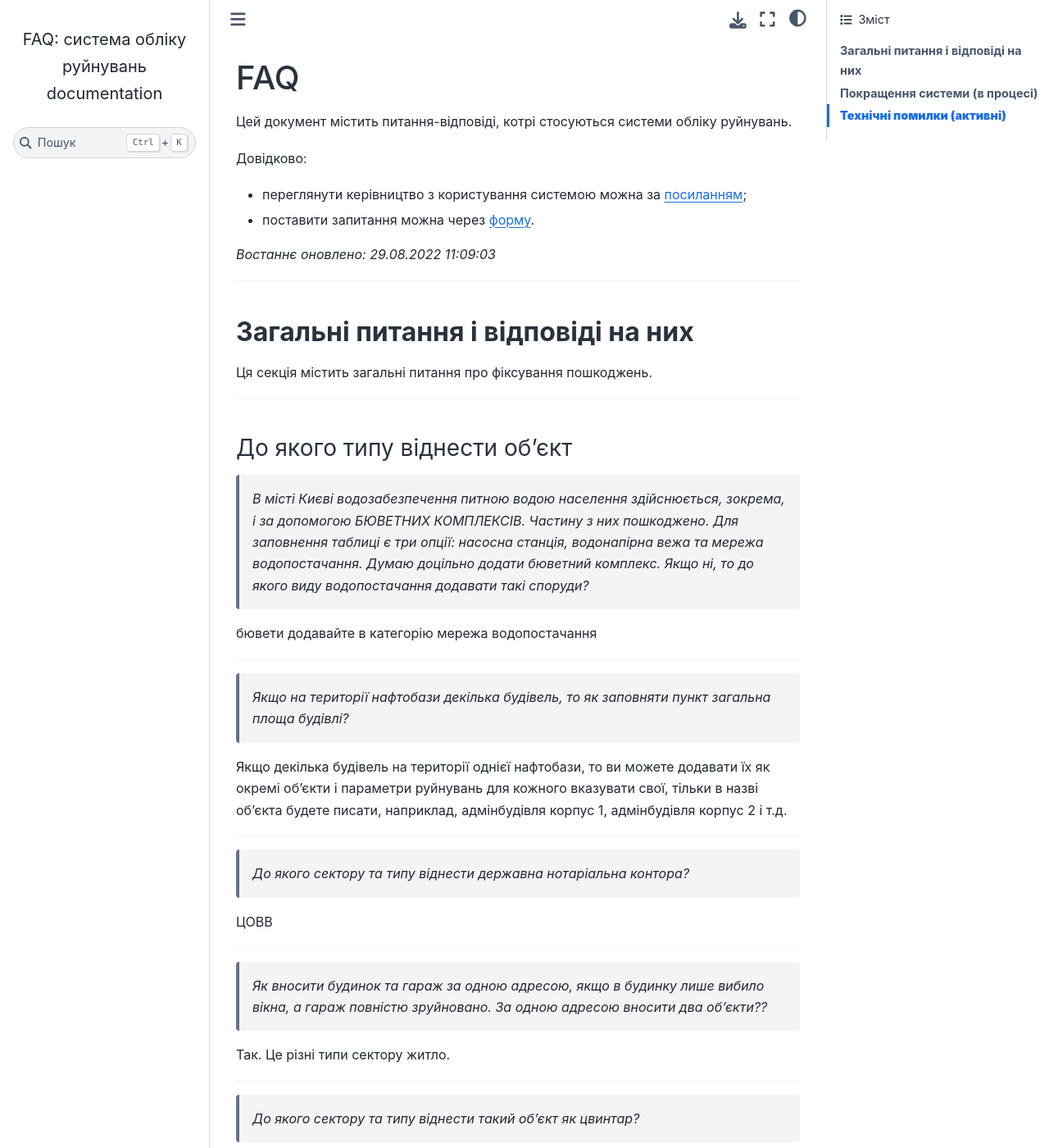
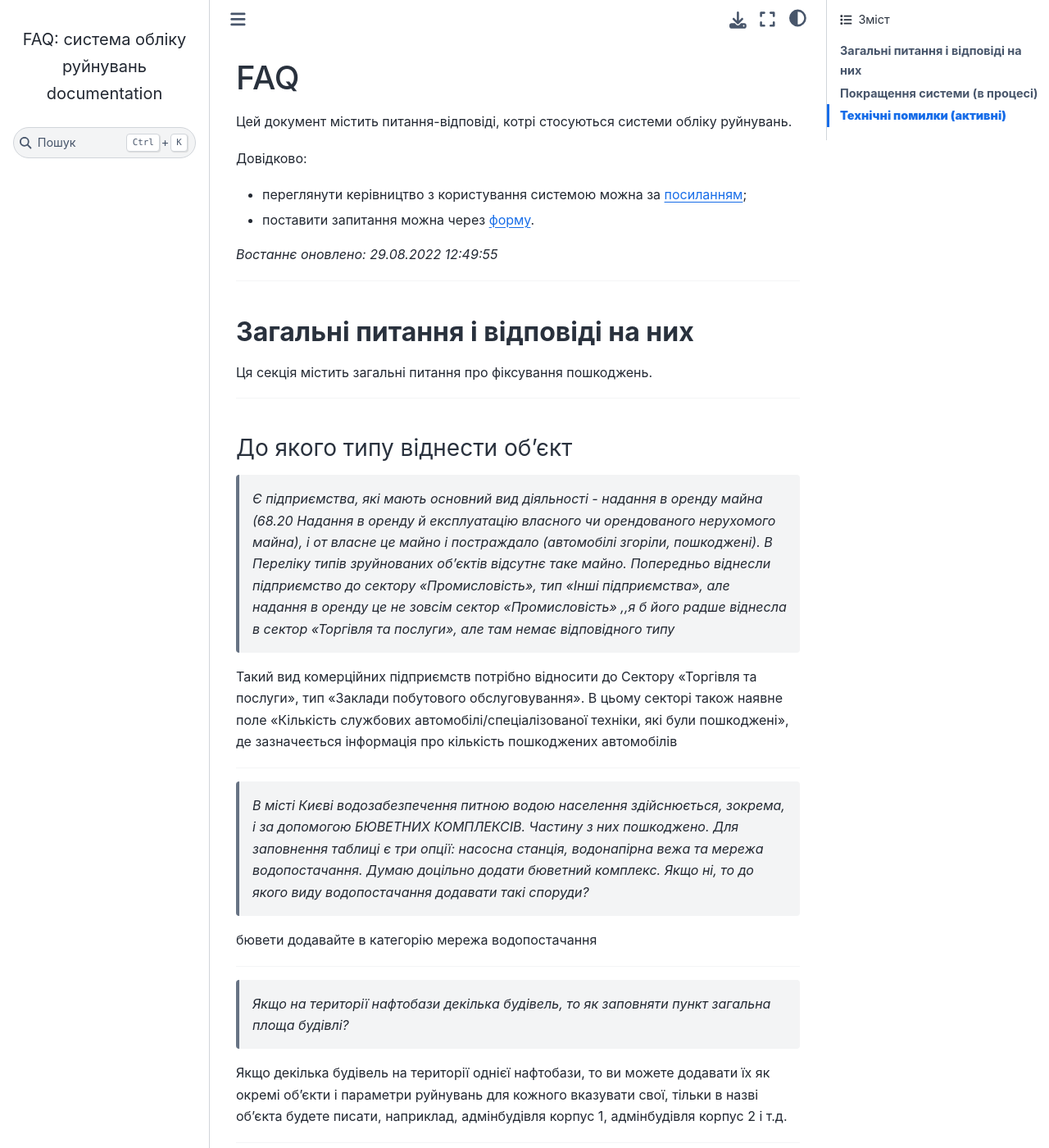
Before and after one commit to hp0404/docs.rebuild, a Sphinx documentation site: the page built from docs/source/index.md, in a window 1280 px wide and 1400 px high. Shown: the whole window at 82% size. Built offline with Sphinx 7.4.7 and the Sphinx Book theme 1.1.4, drawn with Linux system fonts in a browser that asks for light colours; some of the changed text lies outside the part shown.

Commit message:
Updated docs

```diff
--- a/docs/source/index.md
+++ b/docs/source/index.md
@@ -6,7 +6,7 @@
 * переглянути керівництво з користування системою можна за [посиланням](https://docs.google.com/document/d/1hqHZ8R5iTV7zHfnh6B-JPdyyveOn_sPY/edit?usp=sharing&ouid=107928786623657603960&rtpof=true&sd=true);
 * поставити запитання можна через [форму](https://forms.gle/Vd8zJrTydsTgpC6p9).
 
-*Востаннє оновлено: <!-- date starts -->29.08.2022 11:09:03<!-- date ends -->*
+*Востаннє оновлено: <!-- date starts -->29.08.2022 12:49:55<!-- date ends -->*
 
 ---
 
@@ -19,6 +19,11 @@
 ### До якого типу віднести об'єкт
 
 <!-- classification starts -->
+> *Є підприємства, які мають основний вид діяльності - надання в оренду майна (68.20 Надання в оренду й експлуатацію власного чи орендованого нерухомого майна), і от власне це майно і постраждало (автомобілі згоріли, пошкоджені).  В Переліку типів зруйнованих об’єктів відсутнє таке майно. Попередньо віднесли підприємство до сектору "Промисловість", тип "Інші підприємства", але надання в оренду це не зовсім сектор "Промисловість" ,,я б його радше віднесла в сектор "Торгівля та послуги", але там немає відповідного типу*
+
+Такий вид комерційних підприємств потрібно відносити до Сектору "Торгівля та послуги", тип "Заклади побутового обслуговування". В цьому секторі також наявне поле "Кількість службових автомобілі/спеціалізованої техніки, які були пошкоджені", де зазначеється інформація про кількість пошкоджених автомобілів
+
+---
 > *В місті Києві водозабезпечення питною водою населення здійснюється, зокрема, і за допомогою БЮВЕТНИХ КОМПЛЕКСІВ.
  Частину з них пошкоджено.
  Для заповнення таблиці є три опції: насосна станція, водонапірна вежа та мережа водопостачання.
@@ -278,6 +283,11 @@
 ### Геодані, адреса об'єкта
 
 <!-- geolocation starts -->
+> *Я здійснюю перевірку загальної інформації по об'єктах, де є позначка (червоний трикутник зі знаком оклику). В системі був зазначений автомобільний міст, з показниками "населений пункт" Покровське та "адреса" км 94+235 автомобільної дороги державного значення Н-32 Покровськ-Бахмут-Михайлiвка. При здійсненні перевірки мною були внесені ці ж показники, але система не дає здійснити збереження даних. В результаті в системі зараз по цьому об'єкту дані по населеному пункту й адресі відсутні. Чи можна додати функцію для коректного внесення адреси таких об'єктів, як мости? Бо коли обираєш функцію поза межами населеного пункту дані теж є некоректними.*
+
+Якщо автомобільний міст знаходиться поза межами населеного пункту, в його назві зазначаємо кілометровий відрізок, де саме він знаходиться
+
+---
 > *Можливо змінювати геодані?*
 
 Найближчим часом буде реалізовано можливість зміни розташування об'єкта на карті (пунсона)
```
Also changed, not shown: other parts of docs/source/index.md (+1 -1 lines).
